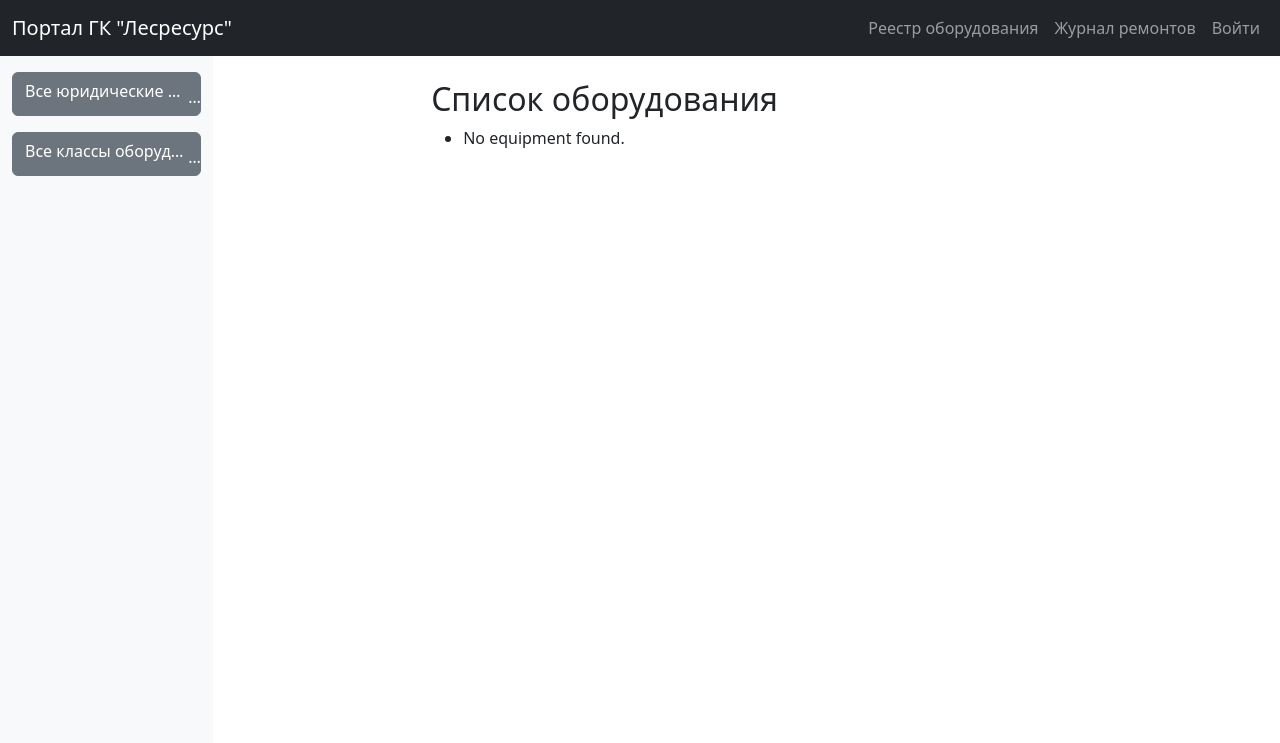
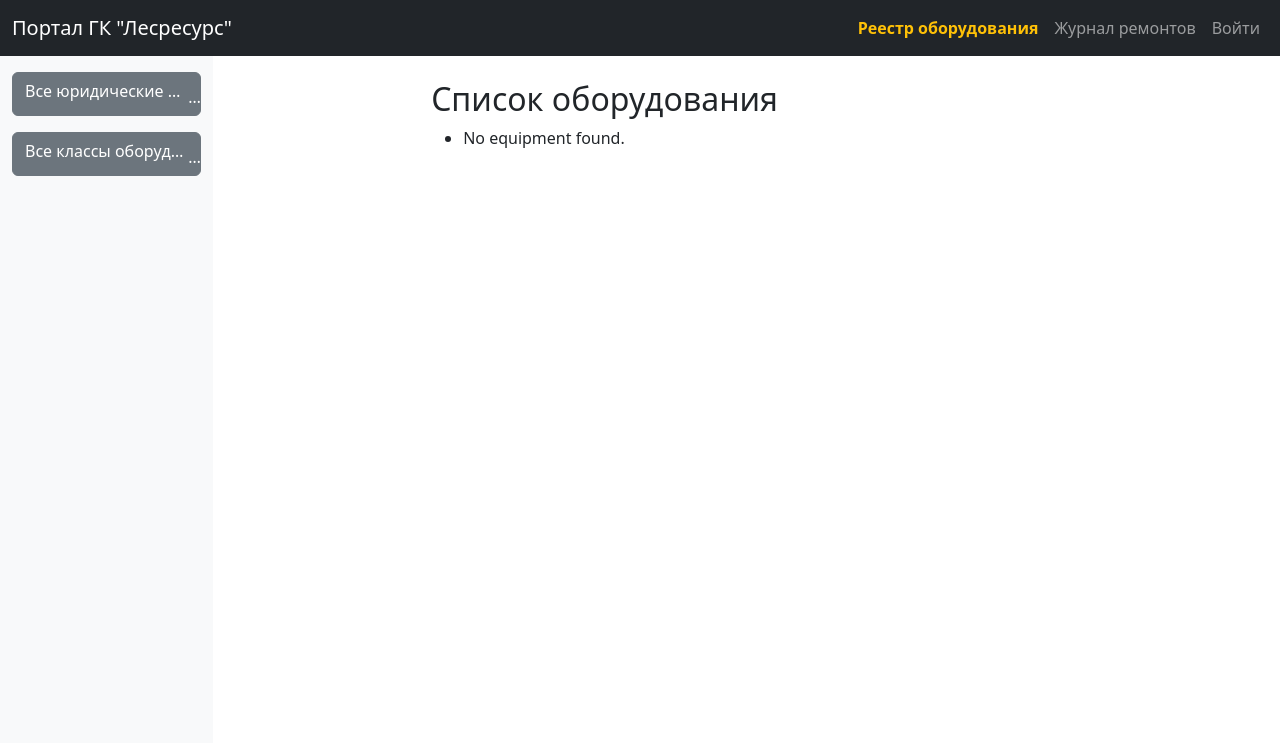
Before and after one commit to LeSick/equipment_base, a Django app: page /equipment/equipment_list/ in a window 1280 px wide. Shown: the top 743 px of the page. Run offline with Django 5.2, Linux system fonts and the light colour scheme; data that the repository does not hold is empty; parts of the project's set-up code (start-up, migrations or seed data) failed here and were passed over; some libraries are stand-ins or nearby versions.

Commit message:
Changes to be committed: 	modified:   .gitignore 	modified:   templates/header.html

```diff
--- a/templates/header.html
+++ b/templates/header.html
@@ -1,3 +1,7 @@
+{% url 'equipment:equipment_list' as equipment_list_url %}
+{% url 'repairs:repairs_list' as repairs_list_url %}
+{% url 'accounts:login' as accounts_login_url %}
+
 <nav class="navbar navbar-expand-lg navbar-dark bg-dark">
     <div class="container-fluid">
         <a class="navbar-brand" href="{% url 'homepage:index' %}">Портал ГК "Лесресурс"</a>
@@ -7,10 +11,10 @@
         <div class="collapse navbar-collapse" id="navbarNav">
             <ul class="navbar-nav ms-auto">
                 <li class="nav-item">
-                    <a class="nav-link" href="{% url 'equipment:equipment_list' %}">Реестр оборудования</a>
+                    <a class="nav-link {% if request.path == equipment_list_url %}active{% endif %}" href="{{ equipment_list_url }}">Реестр оборудования</a>
                 </li>
                 <li class="nav-item">
-                    <a class="nav-link" href="{% url 'repairs:repairs_list' %}">Журнал ремонтов</a>
+                    <a class="nav-link {% if request.path == repairs_list_url %}active{% endif %}" href="{{ repairs_list_url }}">Журнал ремонтов</a>
                 </li>
                 {% if user.is_authenticated %}
                 <li class="nav-item dropdown user-dropdown">
@@ -19,13 +23,16 @@
                     </a>
                     <ul class="dropdown-menu dropdown-menu-end" aria-labelledby="userDropdown">
                         <li>
-                            <a class="dropdown-item" href="{% url 'accounts:login' %}?next={{ request.path }}">Выйти</a>
+                            <a class="dropdown-item" href="{{ accounts_login_url }}?next={{ request.path }}">Сменить пользователя</a>
+                        </li>
+                        <li>
+                            <a class="dropdown-item" href="{% url 'accounts:logout' %}">Выйти</a>
                         </li>
                     </ul>
                 </li>
                 {% else %}
                 <li class="nav-item">
-                    <a class="nav-link" href="{% url 'accounts:login' %}">Войти</a>
+                    <a class="nav-link {% if request.path == accounts_login_url %}active{% endif %}" href="{{ accounts_login_url }}">Войти</a>
                 </li>
                 {% endif %}
             </ul>
@@ -40,4 +47,9 @@
 .user-dropdown .dropdown-menu {
     margin-top: 0;
 }
+/* Highlight active nav-link */
+.nav-link.active {
+    font-weight: bold;
+    color: #ffc107 !important;
+}
 </style>
```
Also changed, not shown: 1 other file.
